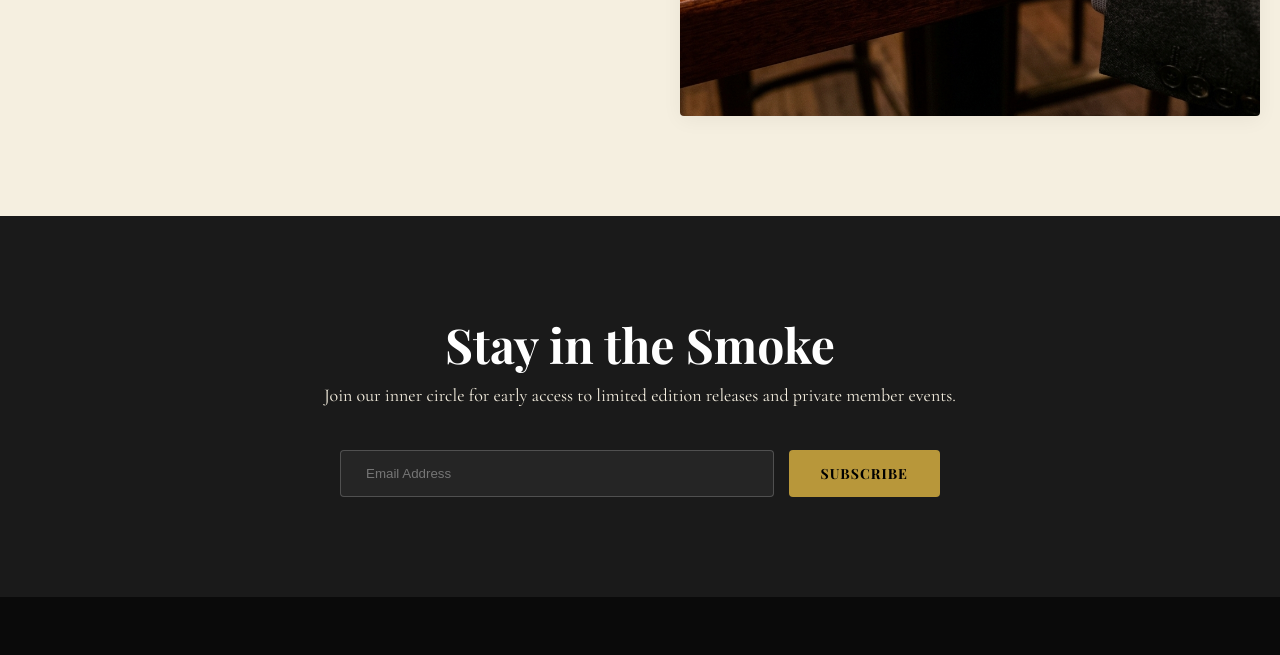
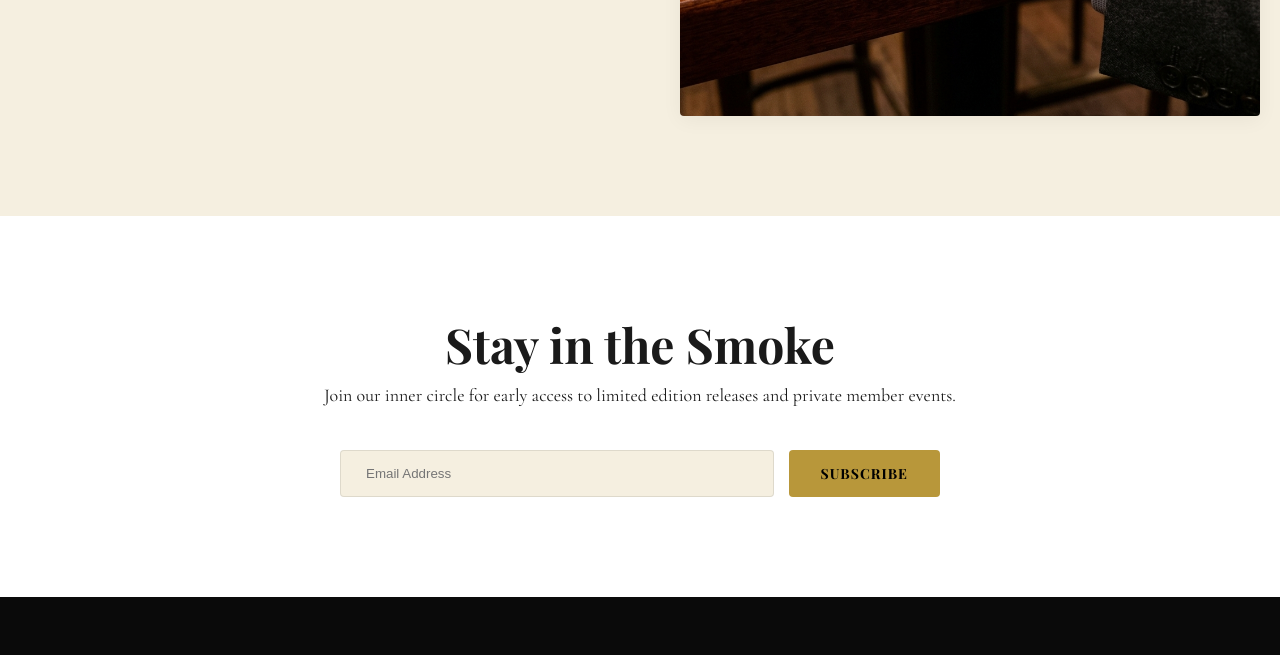
Before and after one commit to HTMLStaticWorks/Cigar_Lounge_Humidor_Retail_Store, a plain HTML site: page home2.html in a window 1280 px wide. Shown: the part 3573-4228 px from the top of the page. Drawn offline with nearby package versions, Linux system fonts and the light colour scheme; a web font is replaced by a local one.

Commit message:
contrast

```diff
--- a/home2.html
+++ b/home2.html
@@ -199,13 +199,13 @@
             </div>
         </section>
         <!-- Philosophy Section -->
-        <section style="background: var(--text); color: var(--bg); padding: 80px 0;">
+        <section style="background: var(--bg); color: var(--text); padding: 80px 0;">
             <div class="container animate-on-scroll">
                 <div style="max-width: 900px; margin: 0 auto; text-align: center;">
                     <h2 style="color: var(--accent); font-family: var(--font-heading); font-size: clamp(24px, 4vw, 36px); font-style: italic; line-height: 1.5; margin: 0;">
                         "The cigar is the perfect companion to a elegant lifestyle. It demands your attention, rewards your patience, and offers a quiet reflection in a loud world."
                     </h2>
-                    <p style="color: var(--surface); margin-top: 20px; text-transform: uppercase; letter-spacing: 3px; font-size: 14px; font-weight: 700;">— The Smokey Philosophy —</p>
+                    <p style="margin-top: 20px; text-transform: uppercase; letter-spacing: 3px; font-size: 14px; font-weight: 700;">— The Smokey Philosophy —</p>
                 </div>
             </div>
         </section>
@@ -228,15 +228,15 @@
         </section>
 
         <!-- Newsletter / Community Section -->
-        <section style="background: var(--text); color: var(--bg); padding: 100px 0;">
+        <section style="background: var(--bg); color: var(--text); padding: 100px 0;">
             <div class="container animate-on-scroll">
                 <div style="max-width: 800px; margin: 0 auto; text-align: center;">
-                    <h2 class="community-title" style="color: var(--bg); font-size: 48px;">Stay in the Smoke</h2>
-                    <p style="color: var(--surface); margin-bottom: 40px;">Join our inner circle for early access to
+                    <h2 class="community-title" style="font-size: 48px;">Stay in the Smoke</h2>
+                    <p style="margin-bottom: 40px;">Join our inner circle for early access to
                         limited edition releases and private member events.</p>
                     <form class="newsletter-form" style="display: flex; gap: 15px; max-width: 600px; margin: 0 auto;">
                         <input type="email" placeholder="Email Address" required
-                            style="flex-grow: 1; padding: 15px 25px; border-radius: var(--radius); border: 1px solid rgba(255,255,255,0.2); background: rgba(255,255,255,0.05); color: #FFFFFF;">
+                            style="flex-grow: 1; padding: 15px 25px; border-radius: var(--radius); border: 1px solid var(--border); background: var(--surface); color: var(--text);">
                         <button class="btn btn-primary">Subscribe</button>
                     </form>
                 </div>
```
